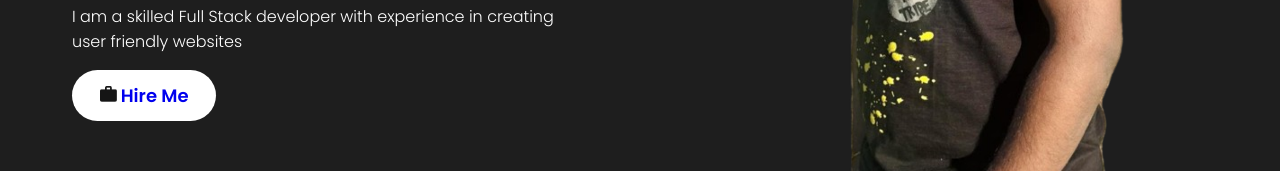
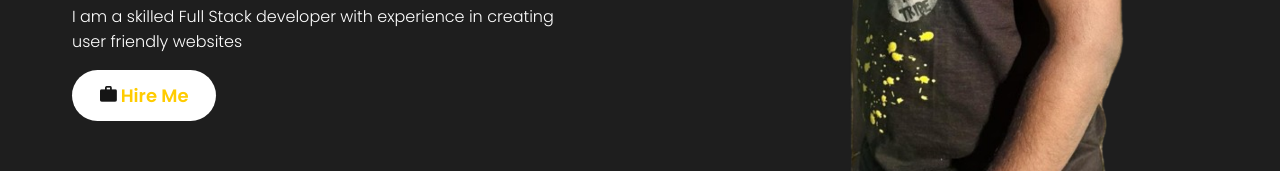
Before and after one commit to Mohanpavankumar/my-portfolio, a React (Create React App) app: page / in a window 1280 px wide. Shown: the part 503-674 px from the top of the page. Built offline with nearby package versions, Linux system fonts and the light colour scheme.

Commit message:
btn color updated

```diff
--- a/src/components/Intro/intro.css
+++ b/src/components/Intro/intro.css
@@ -50,6 +50,7 @@
     border-radius: 2rem;
     font-size: large;
     max-width: 9rem;
+    color: #ffcc00;
 }
 
 .btnImg {
```
